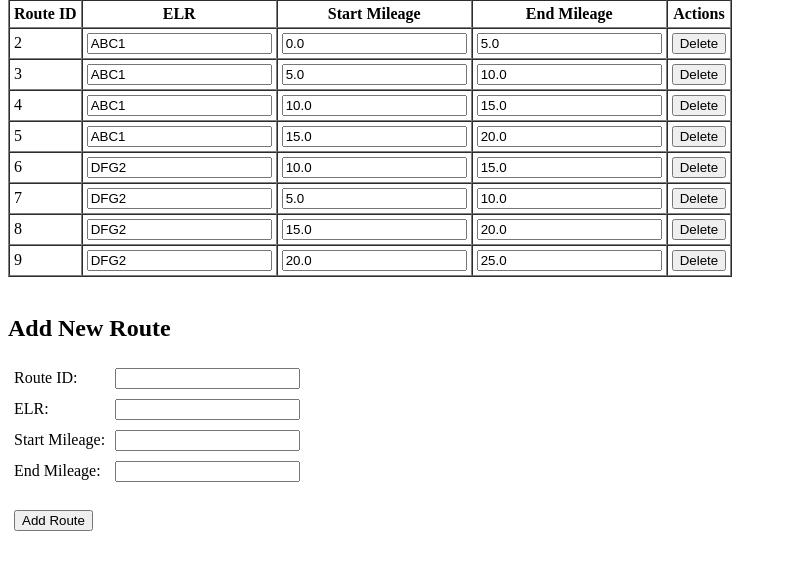
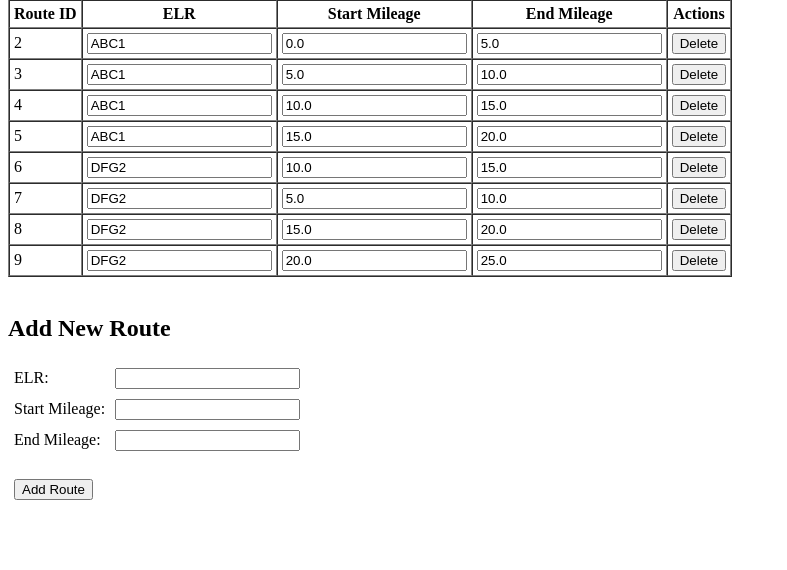
Before and after one commit to JoeEastham01/Asset-Management-System, a Flask app: page /route_data in a window 1280 px wide. Shown: the part 97-667 px from the top of the page, without its empty margins (0-787 px from the left). Run offline with Flask 3, Linux system fonts and the light colour scheme; a user stored in the database is signed in; data comes from the database, SQL or seed files in the repository.

Commit message:
Update route_data.html

```diff
--- a/templates/route_data.html
+++ b/templates/route_data.html
@@ -111,10 +111,6 @@
     <form action="{{ url_for('add_route') }}" method="POST">
         <table cellpadding="4">
             <tr>
-                <td><label for="route_id">Route ID:</label></td>
-                <td><input type="text" name="route_id" required></td>
-            </tr>
-            <tr>
                 <td><label for="elr">ELR:</label></td>
                 <td><input type="text" name="elr" required></td>
             </tr>
```
